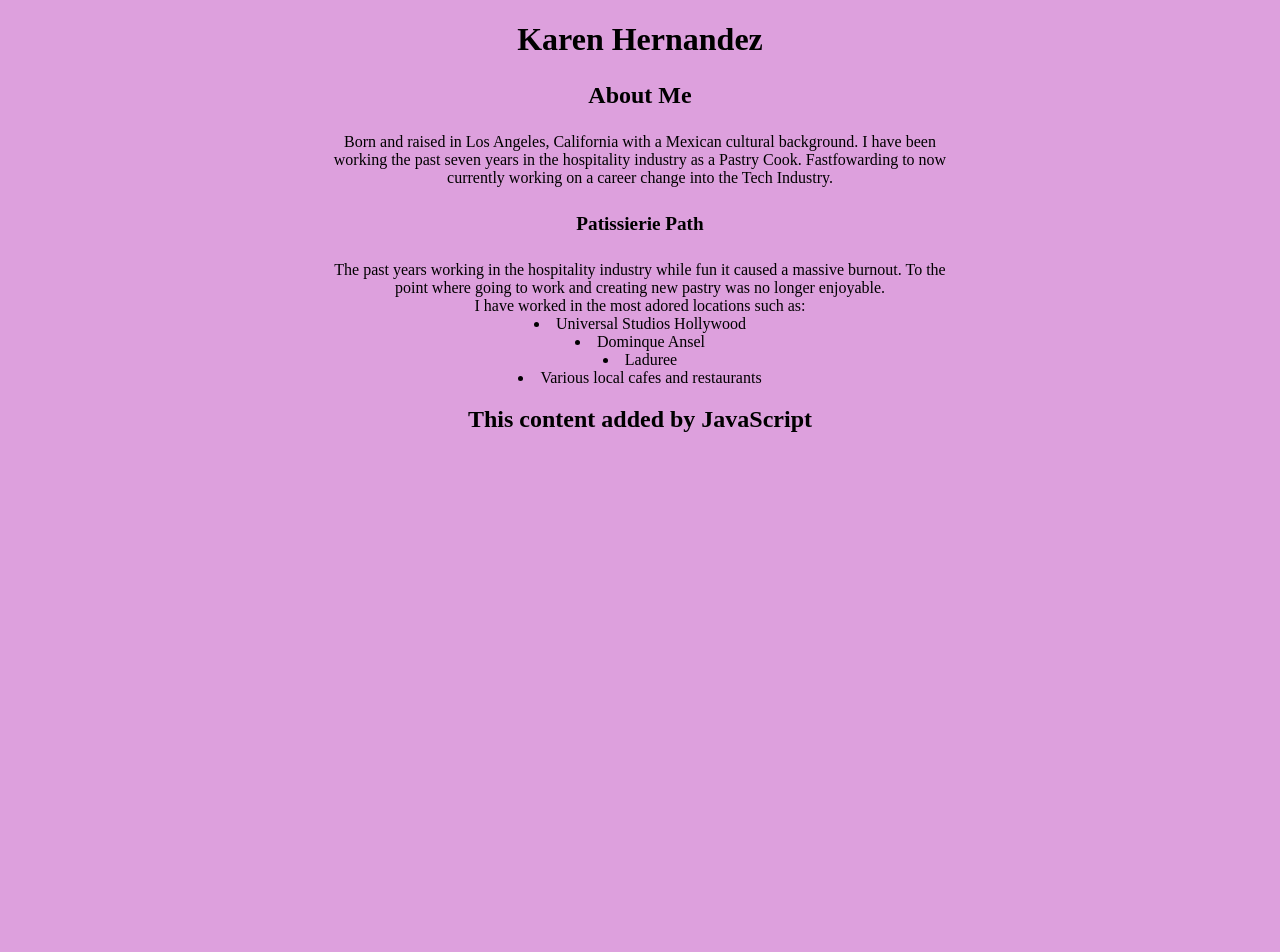
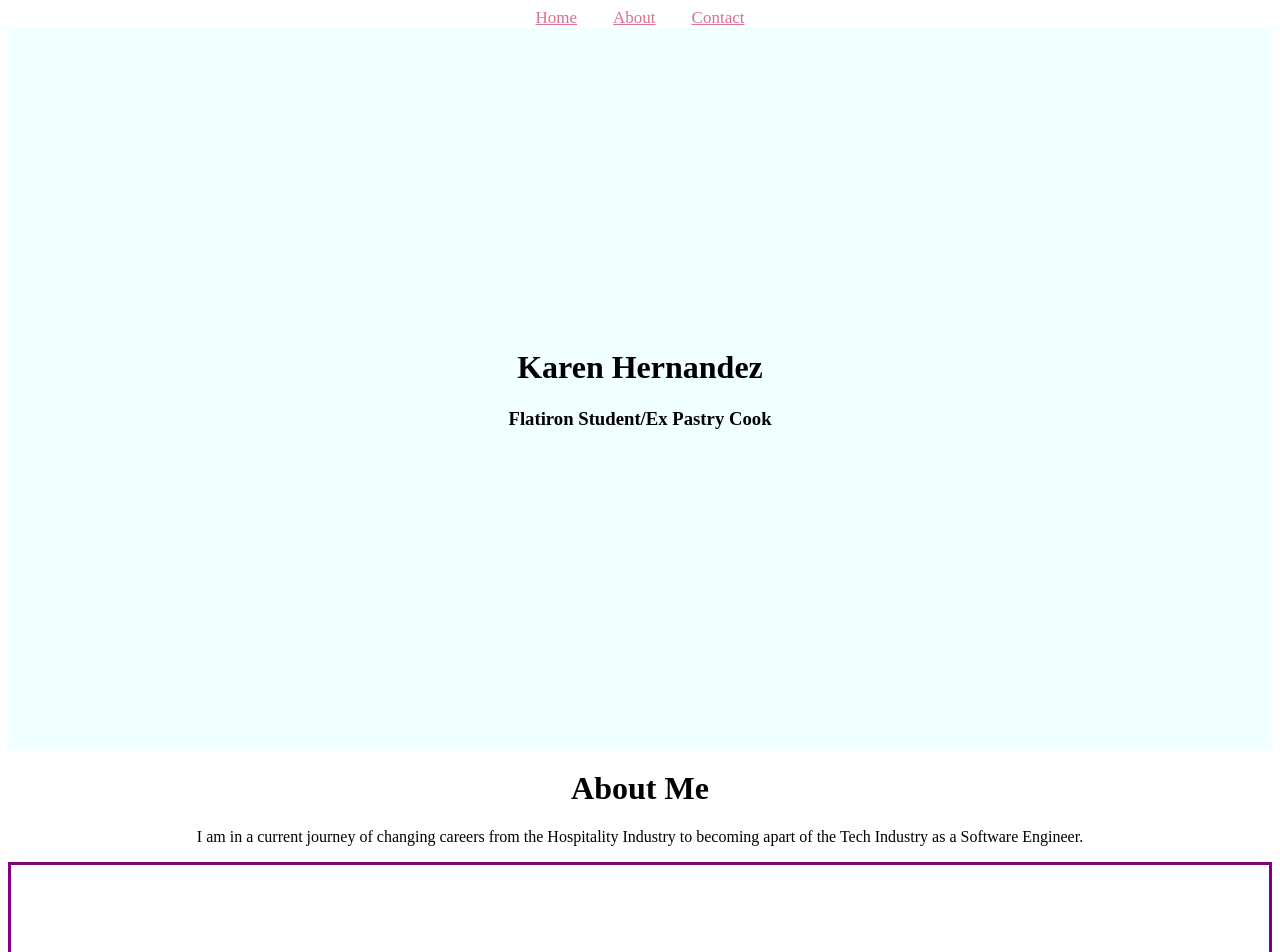
Before and after one commit to k-hernandez-0329/my-portfolio-website, a plain HTML site: page index.html in a window 1280 px wide. Shown: the top 952 px of the page. Before the commit the page ends 800 px from the top, so only its background shows below. Drawn offline with Linux system fonts and the light colour scheme.

Commit message:
added elements

```diff
--- a/index.html
+++ b/index.html
@@ -3,27 +3,36 @@
     <head>
         <link rel="stylesheet" href="style.css" />
         <title>My Personal Website</title>
+
+    <style>
+        body{
+            font-family: 'Times New Roman', Times, serif;
+        }
+    </style>
     </head>
     <body>
+        <div class="topnav">
+            <a class="active" href="#home">Home</a>
+            <a href = "#about">About</a>
+            <a href="#contact">Contact</a>
+        </div>
+
         <div class="header">
             <h1>Karen Hernandez</h1>
+            <h3>Flatiron Student/Ex Pastry Cook</h3>
+
         </div>
-        <h3>About Me</h3>
-        <p>
-            Born and raised in Los Angeles, California with a Mexican cultural background. I have been working the past seven years in the hospitality industry as a Pastry Cook. Fastfowarding to now currently working on a career change into the Tech Industry.
 
-        </p>
-        <h4>Patissierie Path </h4>
-        <p>
-            The past years working in the hospitality industry while fun it caused a massive burnout. To the point where going to work and creating new pastry was no longer enjoyable.
-        </p>
-        <p>
-            I have worked in the most adored locations such as:
-        </p>
-        <li>Universal Studios Hollywood</li>
-        <li>Dominque Ansel</li>
-        <li>Laduree</li>
-        <li>Various local cafes and restaurants</li>
+
+        <div id="about" class="topnav">
+            <h1>About Me</h1>
+            <p>
+                I am in a current journey of changing careers from the Hospitality Industry to becoming apart of the Tech Industry as a Software Engineer.
+            </p>
+         </div>
+         <div class="float-container">
+
+         </div>
         <script src="script.js"></script>
     </body>
 </html>
--- a/style.css
+++ b/style.css
@@ -1,30 +1,35 @@
 body {
-    background: plum;
+    background: white;
 }
-p {
-    text-align: center;
-    margin: auto;
-    margin-left: 25%;
-    margin-right: 25%;
-}
+
 .header {
     text-align: center;
-    background-color: plum;
+    padding-top: 300px;
+    padding-bottom: 300px;
+    background-color: azure;
 }
-h1{
-    color: black;
-}
+
 h2{
     text-align: center;
 }
-h3{
+
+.topnav{
     text-align: center;
-    font-size: x-large;
+    overflow: hidden;
 }
-h4{
+.topnav a{
+    float: center;
+    color: palevioletred;
     text-align: center;
-    font-size: larger;
+    padding: 14px 16px;
+    font-size: 17px;
 }
-li {
-    text-align: center;
+.topnav a:hover {
+    background-color: coral;
+    color: peachpuff;
 }
+
+.float-container {
+    border: 3px solid purple;
+    padding: 200px;
+}
```
